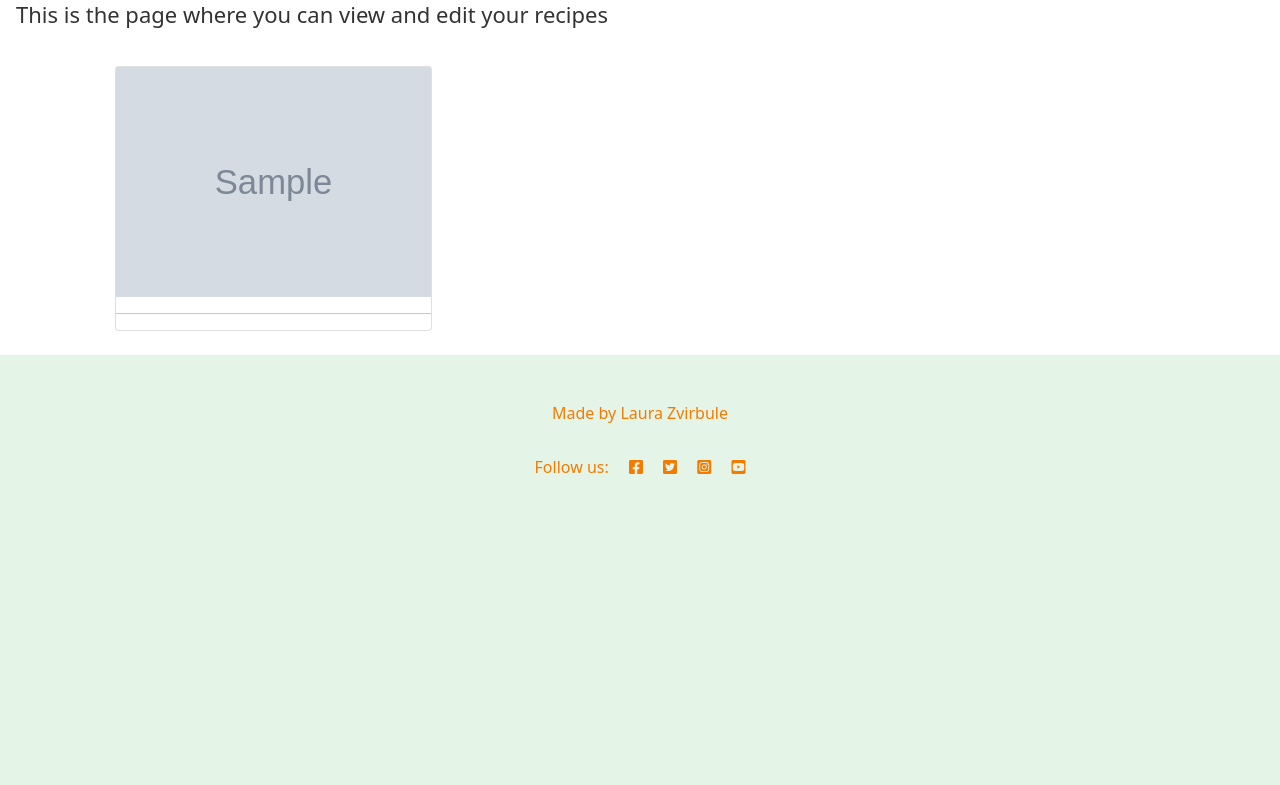
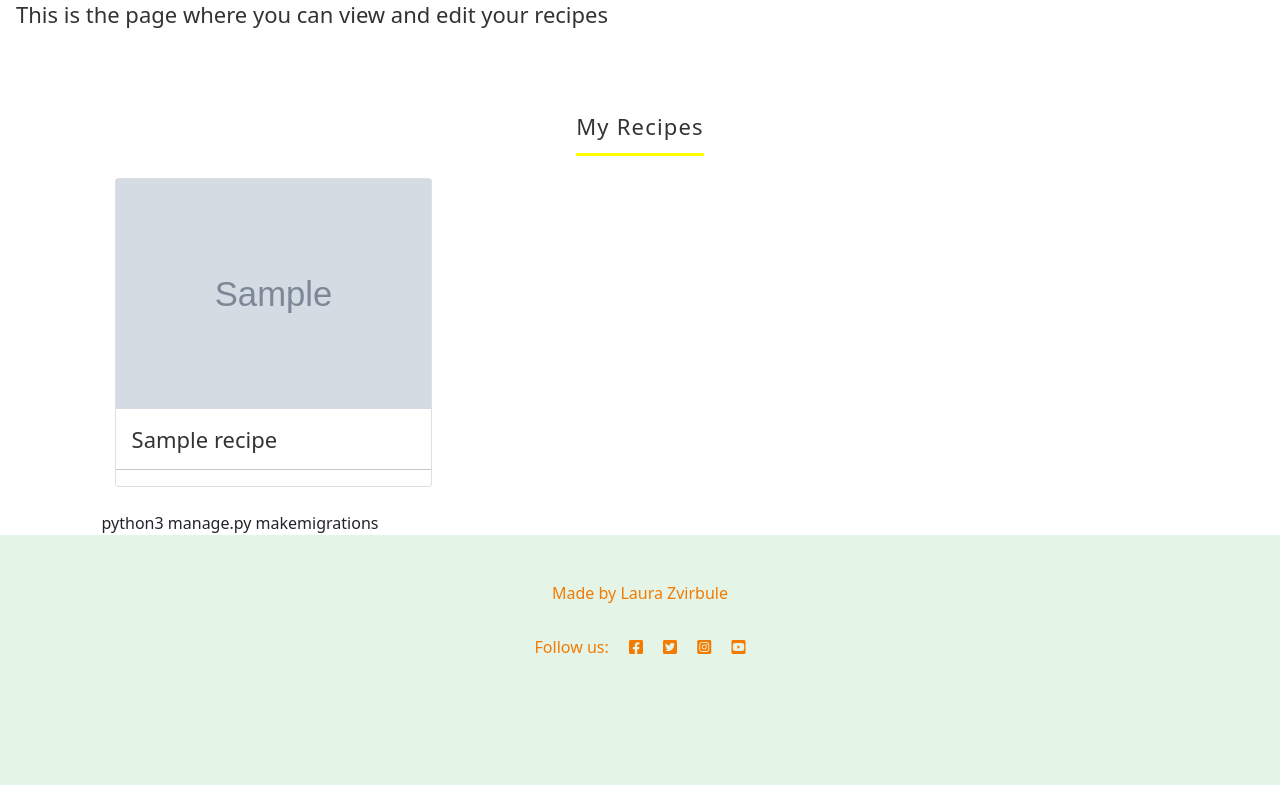
Before and after one commit to lauraz-15/juicy-recipes, a Django app: template templates/my_recipes.html in a window 1280 px wide. Shown: the part 343-1128 px from the top of the page. Before the commit the page ends 817 px from the top, so only its background shows below. Run offline with Django 3.2, Linux system fonts and the light colour scheme; the template is opened without the code that fills it: most values are stand-ins (such as "Sample title", 1, 10 or a date in 2020); grey boxes marked "Sample" are stand-in pictures; some libraries are stand-ins or nearby versions; grey boxes are pictures that could not be loaded.

Commit message:
Add content to My Recipes Page

```diff
--- a/addrecipe/models.py
+++ b/addrecipe/models.py
@@ -7,9 +7,7 @@ STATUS = ((0, "Draft"), (1, "Published"))
 
 
 class UserRecipe(models.Model):
-    added_by_user = models.ForeignKey(
-        User, on_delete=models.CASCADE, related_name="user_recipe_list"
-    )
+
     name = models.CharField(max_length=200, unique=True)
     recipe_slug = models.SlugField(max_length=200, unique=True)
     image = CloudinaryField('image', default='placeholder')
--- a/templates/my_recipes.html
+++ b/templates/my_recipes.html
@@ -6,37 +6,40 @@
 
 <h2>This is the page where you can view and edit your recipes</h2>
 <div class="container-fluid">
+    <h2 class="title-block">
+      <span class="title-text">My Recipes</span>
+  </h2>
     <div class="row">
         <!-- Recipes cards -->
         <div class="col-12 mt-3 left" id="card-container">
             <div class="row">
-                <!-- {% for recipe in recipe_list %} -->
+                {% for recipe in new %}
                 <div class="col-md-4">
                     <div class="card mb-4">
                         <div class="card-body">
                             <div class="image-container">
-                                <!-- {% if "placeholder" in recipe.featured_image.url %} -->
+                                {% if "placeholder" in recipe.featured_image.url %}
                                 <img class="card-image"
                                 src="https://res.cloudinary.com/dofxnvsmw/image/upload/v1654943500/placeholder_ynfa2w.png">
-                                <!-- {% else %} -->
+                                {% else %}
                                 <img class="card-image" src=" {{ recipe.featured_image.url }}">
-                                <!-- {% endif %} -->
+                                {% endif %}
                             </div>
                             <a href="{% url 'recipe_detail' recipe.slug  %}">
-                                <!-- <h2 class="card-title">{{ recipe.title }}</h2> -->
+                                <h2 class="card-title">{{ recipe.name }}</h2>
                                 <!-- <p class="excerpt-text">{{ recipe.excerpt }}</p> -->
                             </a>
                             <hr />
-                            <!-- <p class="card-bottom">Created by: {{ recipe.author }}  | <i class="far fa-heart"></i> -->
+                            <!-- <p class="card-bottom">Created by: {{ recipe.added_by_user }}  | <i class="far fa-heart"></i> -->
                             <!-- {{ recipe.number_of_likes }}</p> -->
                         </div>
-                    </div>
+                    </div>python3 manage.py makemigrations
                 </div>
-                <!-- {% if forloop.counter|divisibleby:3 %} -->
+                {% if forloop.counter|divisibleby:3 %}
             </div>
             <div class="row">
-                <!-- {% endif %} -->
-                <!-- {% endfor %} -->
+                {% endif %}
+                {% endfor %}
 
             </div>
         </div>
@@ -56,5 +59,4 @@
     {% endif %}
 </div>
 
-
 {% endblock content %}
```
Also changed, not shown: addrecipe/views.py (+0 -7 lines), addrecipe/migrations/0008_remove_userrecipe_added_by_user.py (added).
